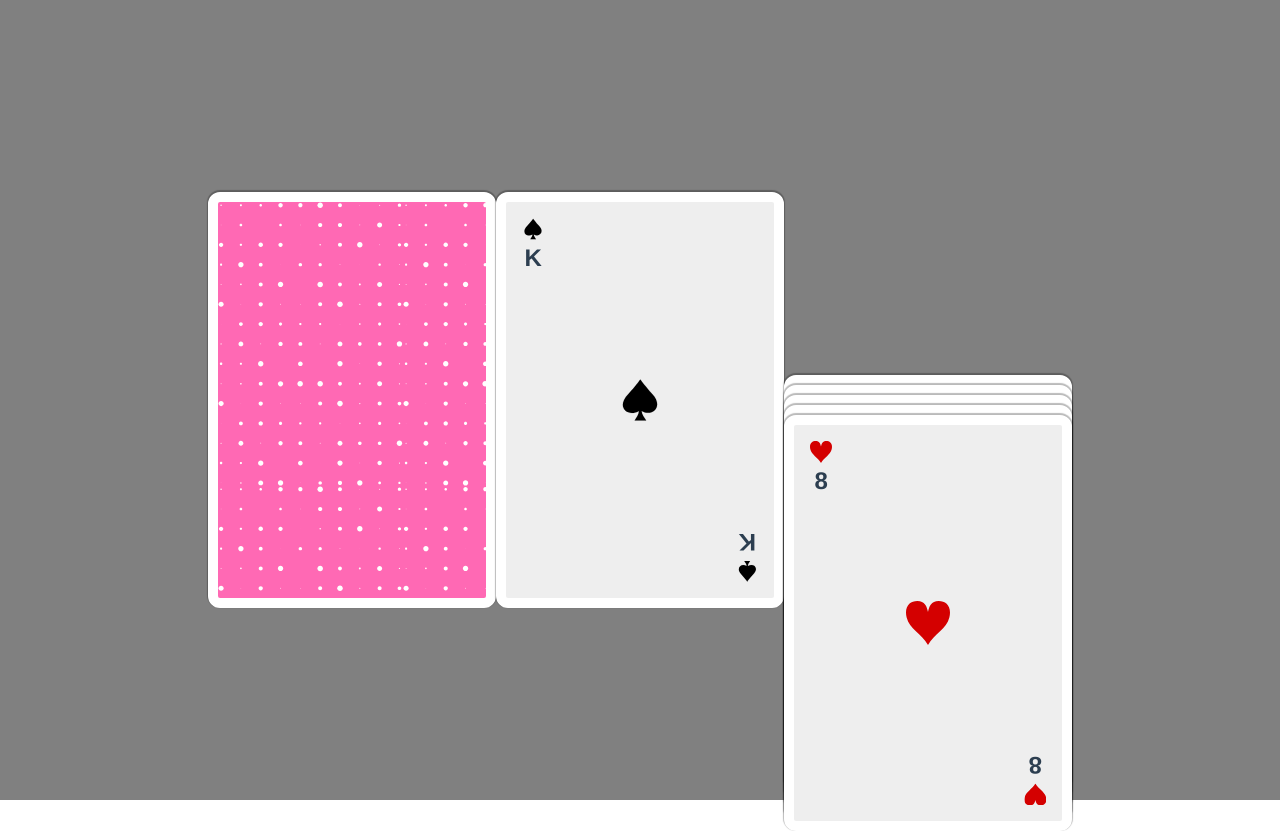
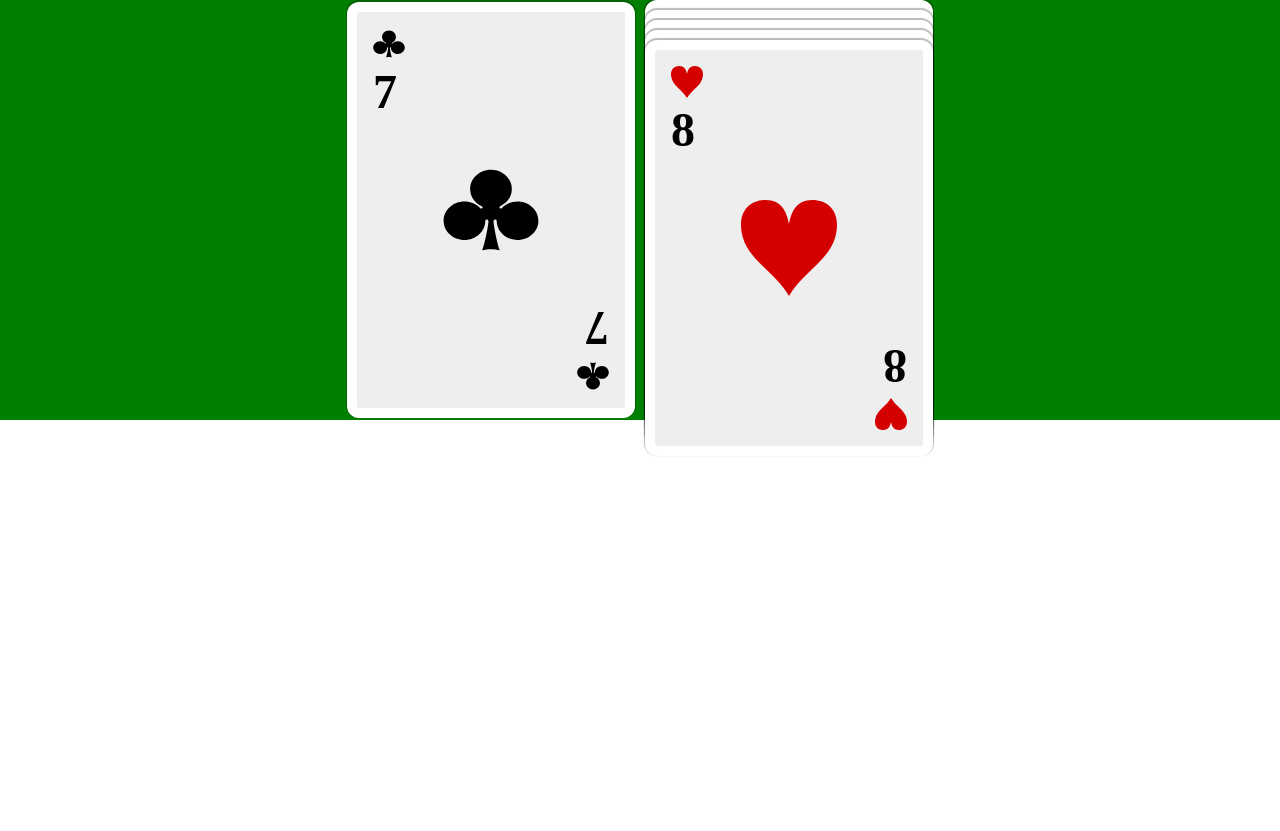
Before and after one commit to ElchinJ/card-example, a Vue app: page / in a window 1280 px wide. After the commit the page ends 800 px from the top, so only its background shows below. Built offline with nearby package versions, Linux system fonts and the light colour scheme.

Commit message:
small fix

```diff
--- a/src/App.vue
+++ b/src/App.vue
@@ -1,16 +1,20 @@
 <template>
-  <div id="app">
-    <Card :card="{value: 7, suite: 'Clubs'}" face-down />
-    <Card :card="{value: 13, suite: 'Spades'}" />
-    <Deck :cards="topFive" />
-
-
-  </div>
+  <section>
+    <div id="app">
+      <!-- <ActionBar/> -->
+      <Card :card="{value: 7, suite: 'Clubs'}"/>
+      <!-- <Card :card="{value: 13, suite: 'Spades'}" faceDown/> -->
+      <Deck :cards="topFive" faceDown/>
+      <!-- <Score/> -->
+    </div>
+  </section>
 </template>
 
 <script>
 import Card from '@/components/Card'
 import Deck from '@/components/Deck'
+//import Score from '@/components/Score'
+//import ActionBar from '@/components/ActionBar'
 
 Array.prototype.shuffle = function(){
   return this.sort(() => Math.random()-0.5 )
@@ -24,20 +28,17 @@ export default {
   }},
   computed: {
     topFive(){
-      return this.deck.filter((_,i) => i<5)
+      return this.deck.filter((_,i) => i < 5)
     }
   },
-
-
-  created(){
+  created() {
     const suites = ["Hearts", "Spades", "Diamonds", "Clubs"]
     for(let suite of suites){
-      for(let value = 1; value <= 13; value++){
+      for(let value = 1; value <= 13; value++) {
         const card = {suite, value}
         this.deck.push(card)
       }
     }
-
     this.deck = this.deck.shuffle()
   }
 }
@@ -47,12 +48,7 @@ export default {
 body,html,#app{ height: 100%; margin: 0; padding: 0;}
 
 #app {
-  font-family: Avenir, Helvetica, Arial, sans-serif;
-  -webkit-font-smoothing: antialiased;
-  -moz-osx-font-smoothing: grayscale;
-  text-align: center;
-  color: #2c3e50;
-  background-color: grey;
+  background-color: green;
   display: flex;
   justify-content: center;
   align-items: center;
--- a/src/components/Card.vue
+++ b/src/components/Card.vue
@@ -2,14 +2,14 @@
   <article >
     <div v-if="!faceDown" class="card">
       <span class="top">
-        <img :src="icon" class="icon" alt="">
+        <img :src="icon" class="icon">
         <p>{{displayValue}}</p>
       </span>
 
-      <img :src="icon" class="icon large" alt="">
+      <img :src="icon" class="icon large">
 
       <span class="bottom">
-        <img :src="icon" class="icon"  alt="">
+        <img :src="icon" class="icon">
         <p>{{displayValue}}</p>
       </span>
 
@@ -23,7 +23,7 @@
 export default {
   props: {
     card: Object,
-    faceDown: Boolean
+    faceDown: Boolean,
   },
   computed: {
     icon(){
@@ -64,8 +64,17 @@ export default {
     font-size: 1.5rem;
   }
 
-  .top{ align-self: flex-start}
-  .bottom{ align-self: flex-end}
+  .top{
+    align-self: flex-start;
+    p {
+          font-size: 3rem;
+    }
+    }
+  .bottom{
+    align-self: flex-end;
+     p {
+          font-size: 3rem;
+    }}
   .bottom{
     transform: rotate(180deg)
   }
@@ -73,18 +82,17 @@ export default {
   &.face-down{
     background-color: hotpink;
     background-image: url('~@/assets/dots.svg');
+    margin-left: 1rem;
   }
 }
 
-
-
 .icon{
-  width: 1.4rem;
-  height: 1.4rem;
+  width: 2rem;
+  height: 2rem;
 
   &.large{
-    width: 2.8rem;
-    height: 2.8rem;
+    width: 6rem;
+    height: 6rem;
   }
 }
 </style>
--- a/src/components/Deck.vue
+++ b/src/components/Deck.vue
@@ -6,12 +6,12 @@
 
 <script>
 import Card from '@/components/Card'
+
 export default {
     components: {Card},
   props: {
     cards: Array
   }
-
 }
 </script>
 
@@ -20,6 +20,8 @@ export default {
 .deck{
   display: grid;
   grid-auto-rows: 10px;
+  margin-bottom: 370px;
+  margin-left: 10px;
 }
 
 </style>
```
Also changed, not shown: src/components/ActionBar.vue (+6 -2 lines), src/components/HelloWorld.vue (deleted, +0 -58 lines), src/components/Score.vue (+27 -0 lines).
